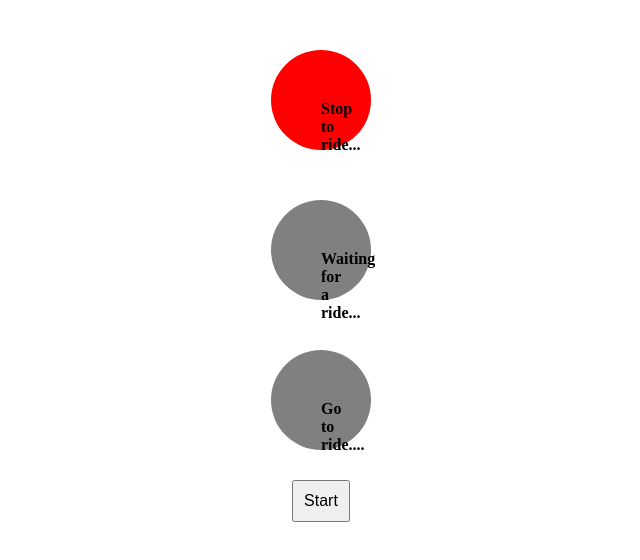
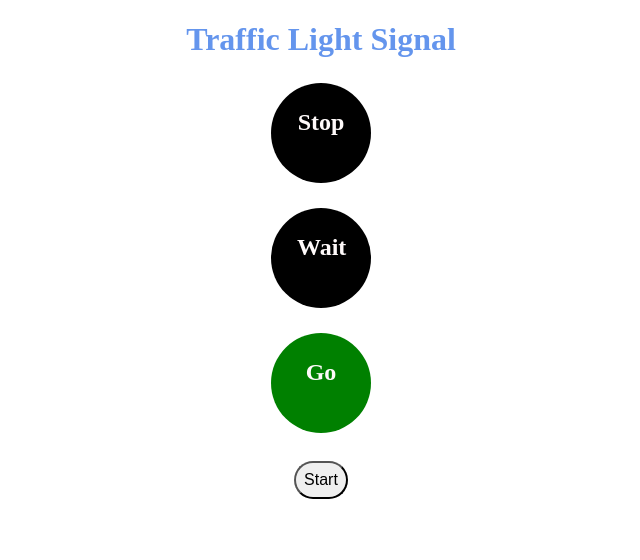
Before and after one commit to JegankarthiMCA/pro-ject, a plain HTML site: page index.html in a window 1280 px wide. Both pictures are taken after a click on the button "Start". Shown: the whole page, without its empty margins (319-959 px from the left). Drawn offline with Linux system fonts and the light colour scheme.

Commit message:
Add files via upload

```diff
--- a/index.html
+++ b/index.html
@@ -10,28 +10,35 @@
             height: 100px;
             border-radius: 50%;
             margin: 10px auto;
-            background-color: gray;
+            background-color:burlywood;
         }
         .title{
-            padding: 50px;
-            font-size: 16px;
-            margin-top: 50px;
+            padding: 26px;
+            font-size: 24px;
+            margin-top: 25px;
+            color:snow;
         }
         .container {
             text-align: center;
         }
+        h1{
+            text-align: center;
+            color: cornflowerblue;
+        }
         button {
-            padding: 10px;
+            padding: 8px;
             font-size: 16px;
-            margin-top: 20px;
+            margin-top: 18px;
+            border-radius: 25px;
         }
     </style>
 </head>
 <body>
+    <h1>Traffic Light Signal</h1>
     <div class="container">
-        <div id="red" class="light"><h2 class="title">Stop to ride...</h2></div>
-        <div id="yellow" class="light"><h2 class="title">Waiting for a ride...</h2></div>
-        <div id="green" class="light"><h2 class="title">Go to ride....</h2></div>
+        <div id="red" class="light"><h2 class="title">Stop</h2></div>
+        <div id="yellow" class="light"><h2 class="title">Wait</h2></div>
+        <div id="green" class="light"><h2 class="title">Go</h2></div>
         <button onclick="startSequence()">Start</button>
     </div>
 
@@ -43,18 +50,18 @@
             setTimeout(() => {
                 resetLights();
                 document.getElementById('yellow').style.backgroundColor = 'yellow';
-            }, 5000);
+            }, 50);
 
             setTimeout(() => {
                 resetLights();
                 document.getElementById('green').style.backgroundColor = 'green';
-            }, 10000);
+            }, 100);
         }
 
         function resetLights() {
-            document.getElementById('red').style.backgroundColor = 'gray';
-            document.getElementById('yellow').style.backgroundColor = 'gray';
-            document.getElementById('green').style.backgroundColor = 'gray';
+            document.getElementById('red').style.backgroundColor = 'black';
+            document.getElementById('yellow').style.backgroundColor = 'black';
+            document.getElementById('green').style.backgroundColor = 'black';
         }
     </script>
 </body>
```
